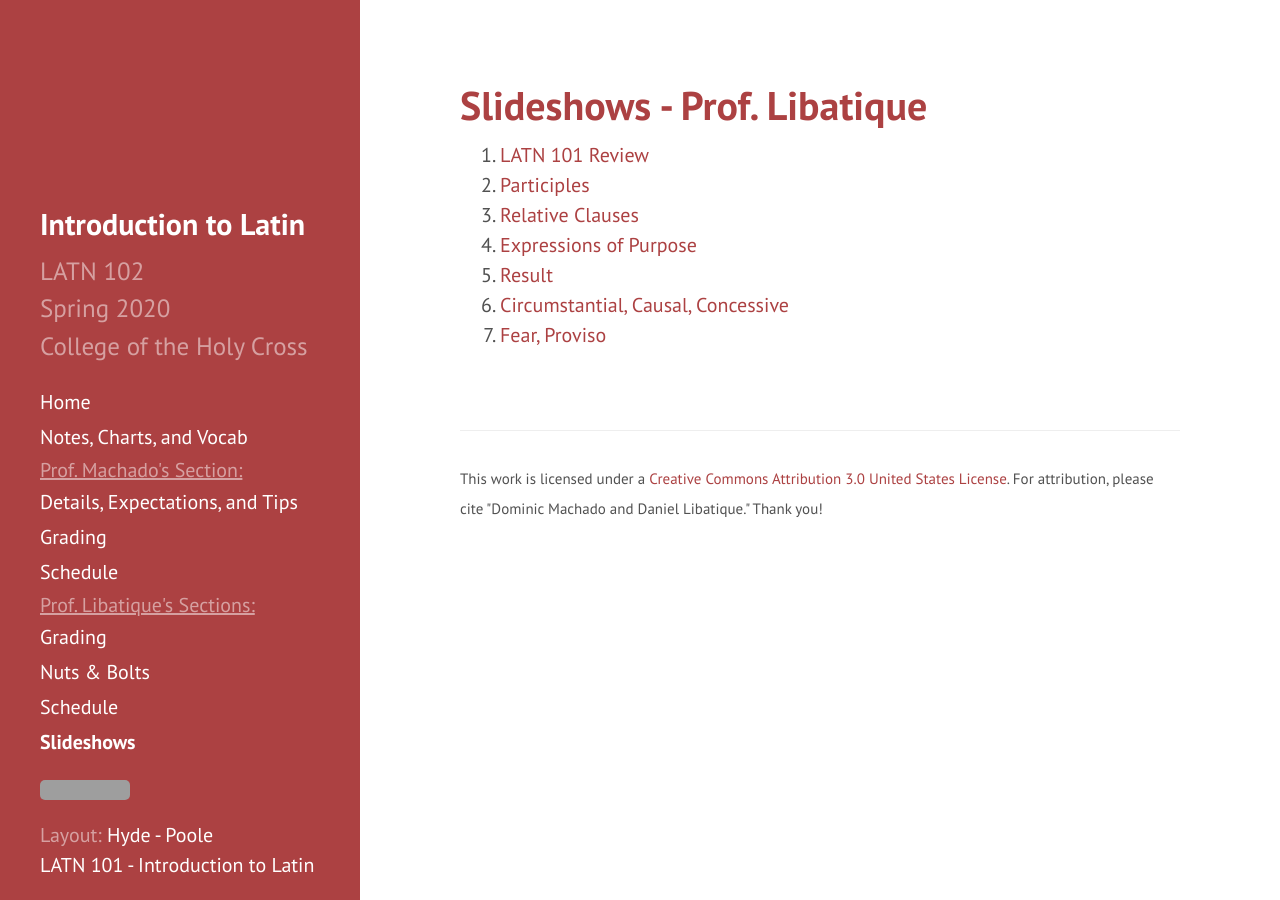
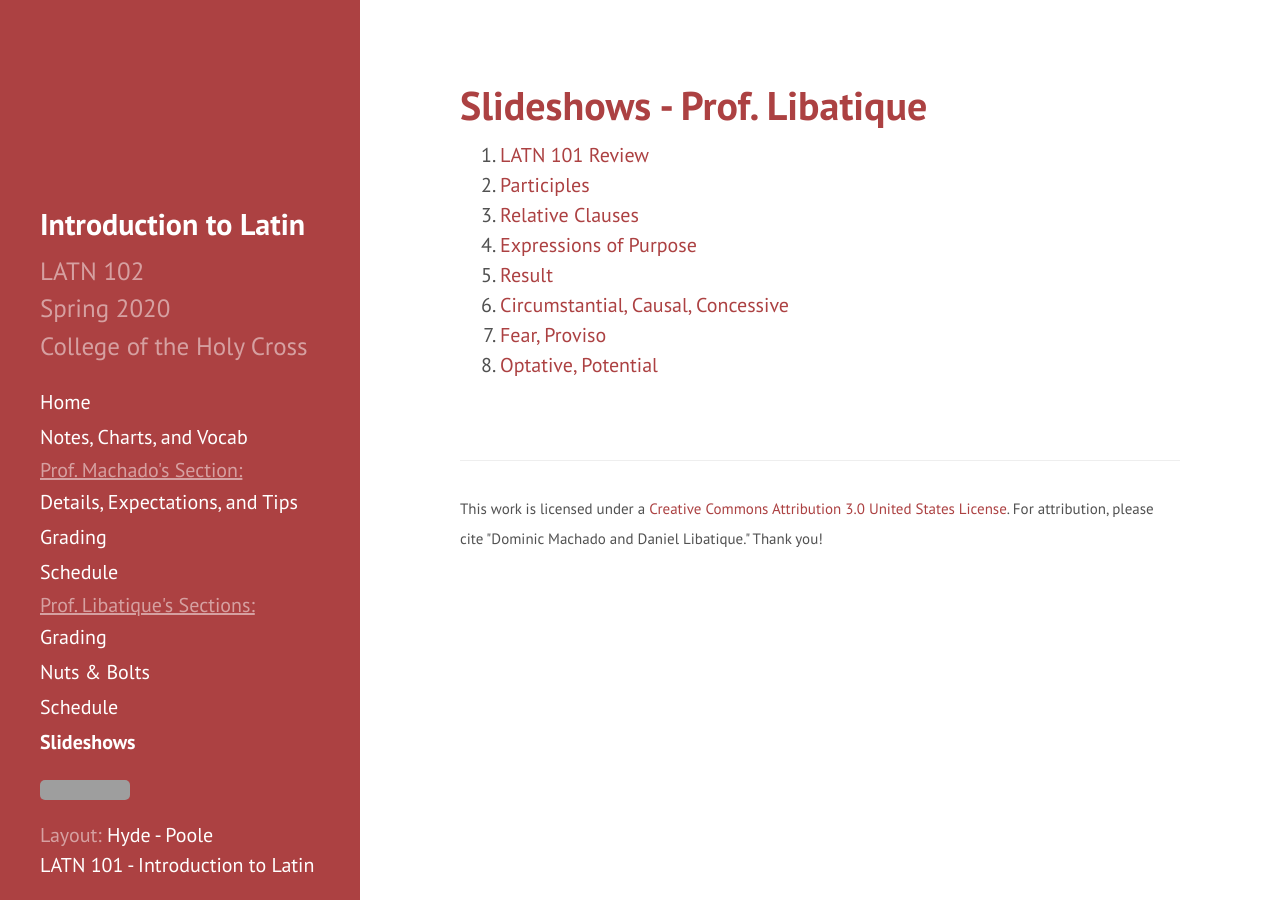
Before and after one commit to DLibatique/LATN102-S20, a Jekyll site: the page built from _pages/slideshows-DL.md, in a window 1280 px wide. Built offline with Jekyll 4.4.1, drawn with Linux system fonts in a browser that asks for light colours; grey boxes are pictures that could not be loaded.

Commit message:
added optative and potential slideshow

```diff
--- a/_pages/slideshows-DL.md
+++ b/_pages/slideshows-DL.md
@@ -13,3 +13,4 @@
 5. [Result](https://docs.google.com/presentation/d/1gSjRyWjjHL92m5TrWs6oSGguY3b0UEUJwY0mW2XgXbw/edit?usp=sharing)
 6. [Circumstantial, Causal, Concessive](https://docs.google.com/presentation/d/1-K95c3A4TslmNK8npsTLMeXDJVKbfuwYIIxM47G7ZPg/edit?usp=sharing)
 7. [Fear, Proviso](https://docs.google.com/presentation/d/15VLm3qFn2ML6qeL9WyUtLJ4fJN8Vd18PUB1qMocsScU/edit?usp=sharing)
+8. [Optative, Potential](https://docs.google.com/presentation/d/1BrjazVe331mnbAaMZFHJGiNOPuaM9-5BSwFrBTitON4/edit?usp=sharing)
```
